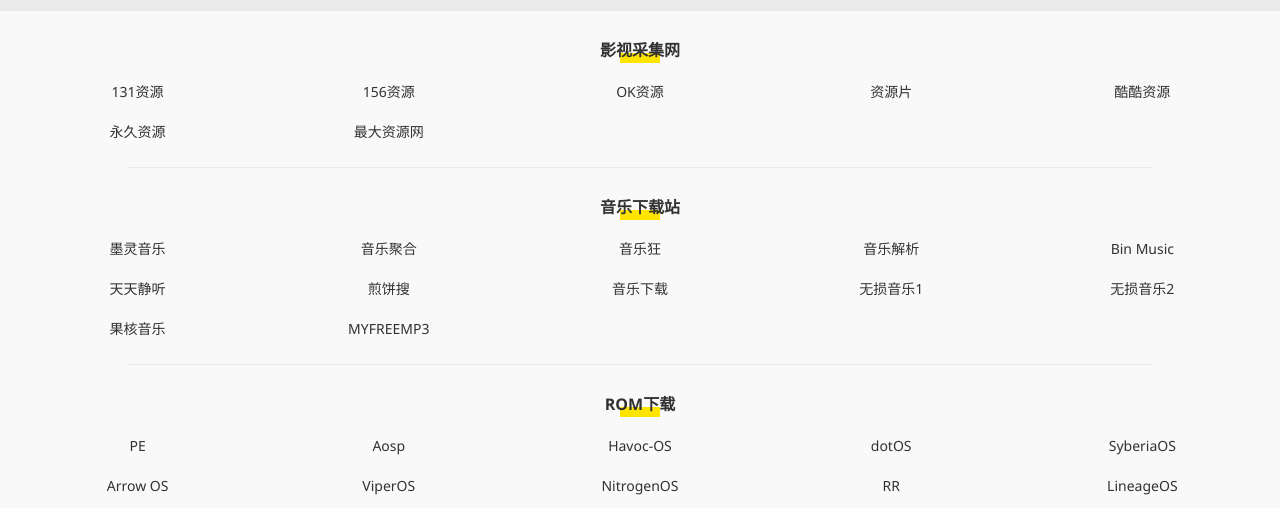
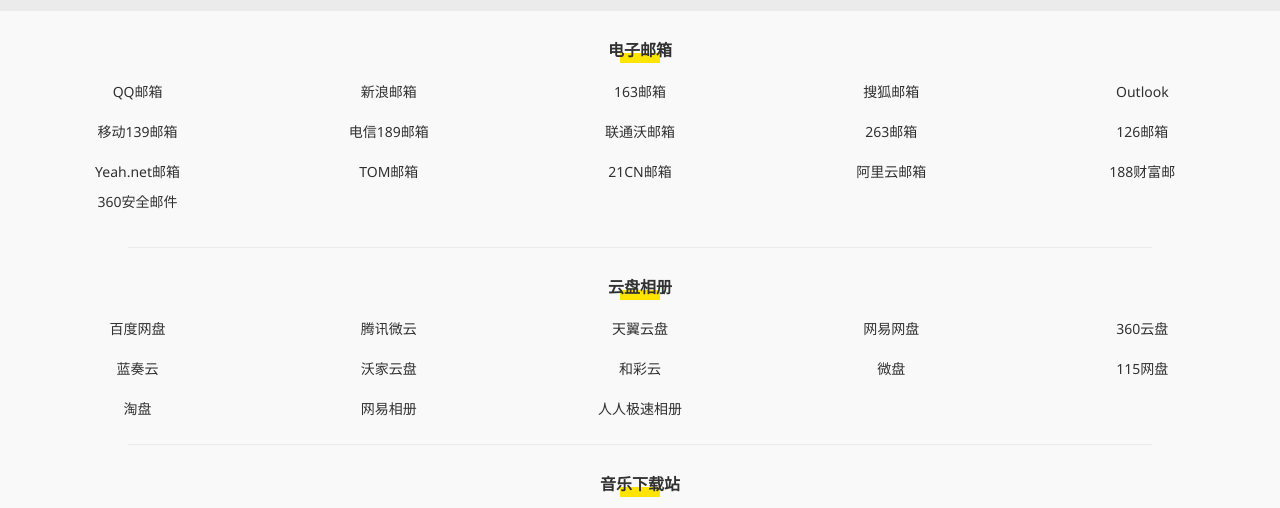
Before and after one commit to luobin5/WindChimes, a plain HTML site: page index.html in a window 1280 px wide. Shown: the part 275-783 px from the top of the page. Drawn offline with nearby package versions, Linux system fonts and the light colour scheme; a script that the page names is missing.

Commit message:
Update index.html

```diff
--- a/index.html
+++ b/index.html
@@ -109,23 +109,58 @@
 
 
 <section class="mSiteBox">
-    <div class="mSiteTittle"><h3>影视采集网</h3><div class="tittleBg"></div></div>
+    <div class="mSiteTittle"><h3>电子邮箱</h3><div class="tittleBg"></div></div>
 
     <dl class="mSite">
-      <dd> <a href="http://131zy.vip/">131资源</a> </dd>
-      <dd> <a href="http://1156zy.com/">156资源</a> </dd>
-      <dd> <a href="http://www.okzy.co/">OK资源</a> </dd>
-      <dd> <a href="http://www.ziyuanpian.net/">资源片</a> </dd>
-      <dd> <a href="http://www.kukuzy.com/">酷酷资源</a> </dd>
+      <dd> <a href="http://mail.qq.com">QQ邮箱</a> </dd>
+      <dd> <a href="http://mail.sina.com.cn">新浪邮箱</a> </dd>
+      <dd> <a href="http://mail.163.com">163邮箱</a> </dd>
+      <dd> <a href="http://mail.sohu.com/">搜狐邮箱</a> </dd>
+      <dd> <a href="http://www.outlook.com/">Outlook</a> </dd>
     </dl>
     <dl class="mSite">
-      <dd> <a href="http://www.yongjiuzy.cc/">永久资源</a> </dd>
-      <dd> <a href="http://tool.liumingye.cn/yszy/">最大资源网</a> </dd>
+      <dd> <a href="http://mail.10086.cn/">移动139邮箱</a> </dd>
+      <dd> <a href="http://webmail30.189.cn/w2/">电信189邮箱</a> </dd>
+      <dd> <a href="http://mail.wo.cn/">联通沃邮箱</a> </dd>
+      <dd> <a href="http://www.263.net">263邮箱</a> </dd>
+      <dd> <a href="http://www.126.com">126邮箱</a> </dd>
     </dl>
+   <dl class="mSite">
+     <dd> <a href="http://www.yeah.net">Yeah.net邮箱</a> </dd>
+     <dd> <a href="http://mail.tom.com/">TOM邮箱</a> </dd>
+     <dd> <a href="http://mail.21cn.com">21CN邮箱</a> </dd>
+     <dd> <a href="https://mail.aliyun.com/">阿里云邮箱</a> </dd>
+     <dd> <a href="http://www.188.com/">188财富邮</a> </dd>
+   <dl class="mSite">
+      <dd> <a href="https://mail.secmail.360.cn/">360安全邮件</a> </dd>
 
   </section>
   <div class="grayLine"></div>
 
+<section class="mSiteBox">
+    <div class="mSiteTittle"><h3>云盘相册</h3><div class="tittleBg"></div></div>
+
+    <dl class="mSite">
+      <dd> <a href="https://pan.baidu.com/">百度网盘</a> </dd>
+      <dd> <a href="http://www.weiyun.com/">腾讯微云</a> </dd>
+      <dd> <a href="http://cloud.189.cn/">天翼云盘</a> </dd>
+      <dd> <a href="http://wp.163.com/">网易网盘</a> </dd>
+      <dd> <a href="http://yunpan.360.cn/">360云盘</a> </dd>
+    </dl>
+    <dl class="mSite">
+      <dd> <a href="http://www.lanzou.com/">蓝奏云</a> </dd>
+      <dd> <a href="http://www.wocloud.com.cn/">沃家云盘</a> </dd>
+      <dd> <a href="https://caiyun.feixin.10086.cn/">和彩云</a> </dd>
+      <dd> <a href="http://vdisk.me/">微盘</a> </dd>
+      <dd> <a href="http://115.com/">115网盘</a> </dd>
+    </dl>
+   <dl class="mSite">
+     <dd> <a href="http://yunpan.taobao.com/">淘盘</a> </dd>
+     <dd> <a href="http://photo.163.com/">网易相册</a> </dd>
+     <dd> <a href="http://jisu.renren.com/">人人极速相册</a> </dd>
+
+     </section>
+  <div class="grayLine"></div>
 
 <section class="mSiteBox">
     <div class="mSiteTittle"><h3>音乐下载站</h3><div class="tittleBg"></div></div>
```
